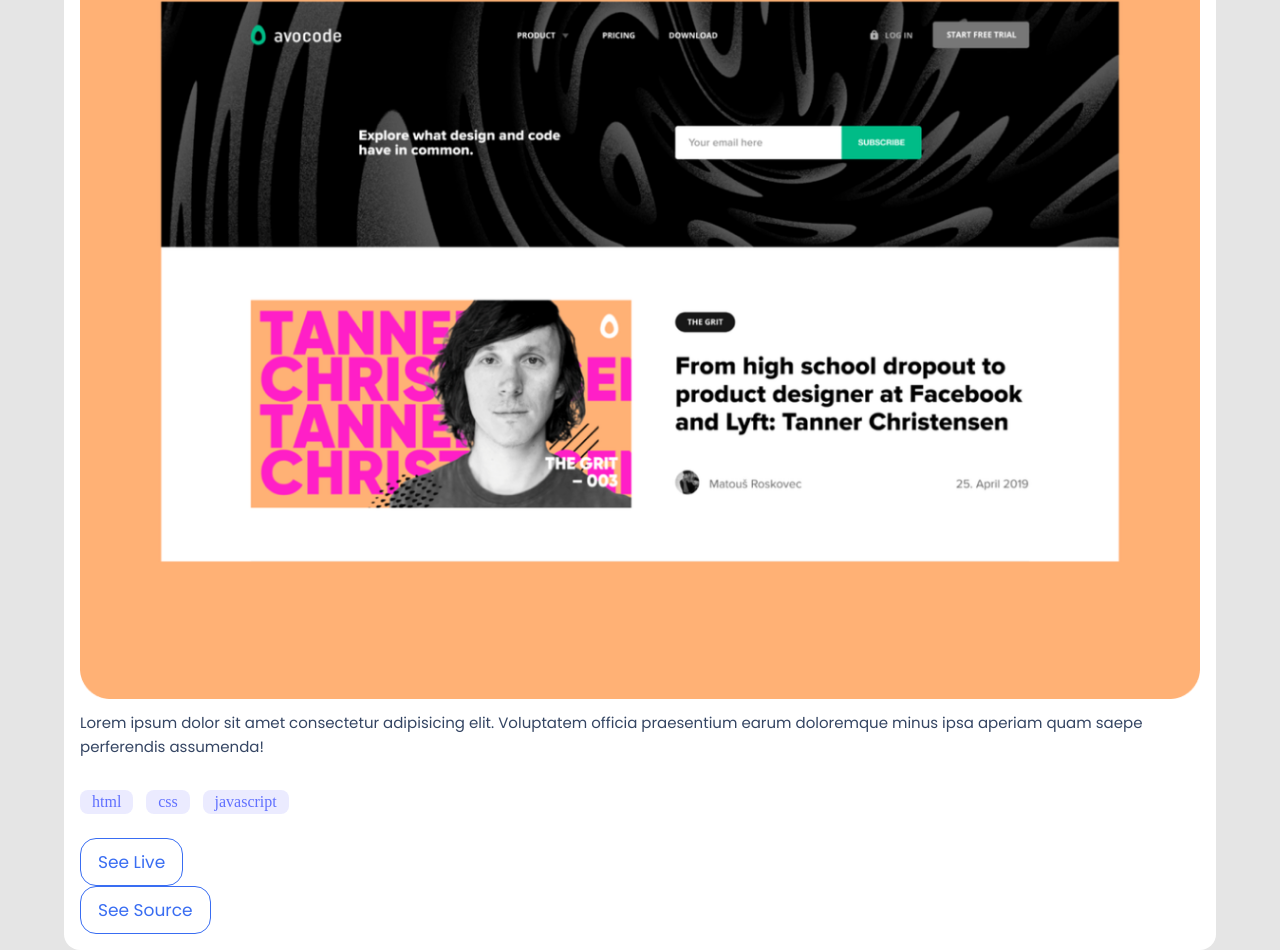
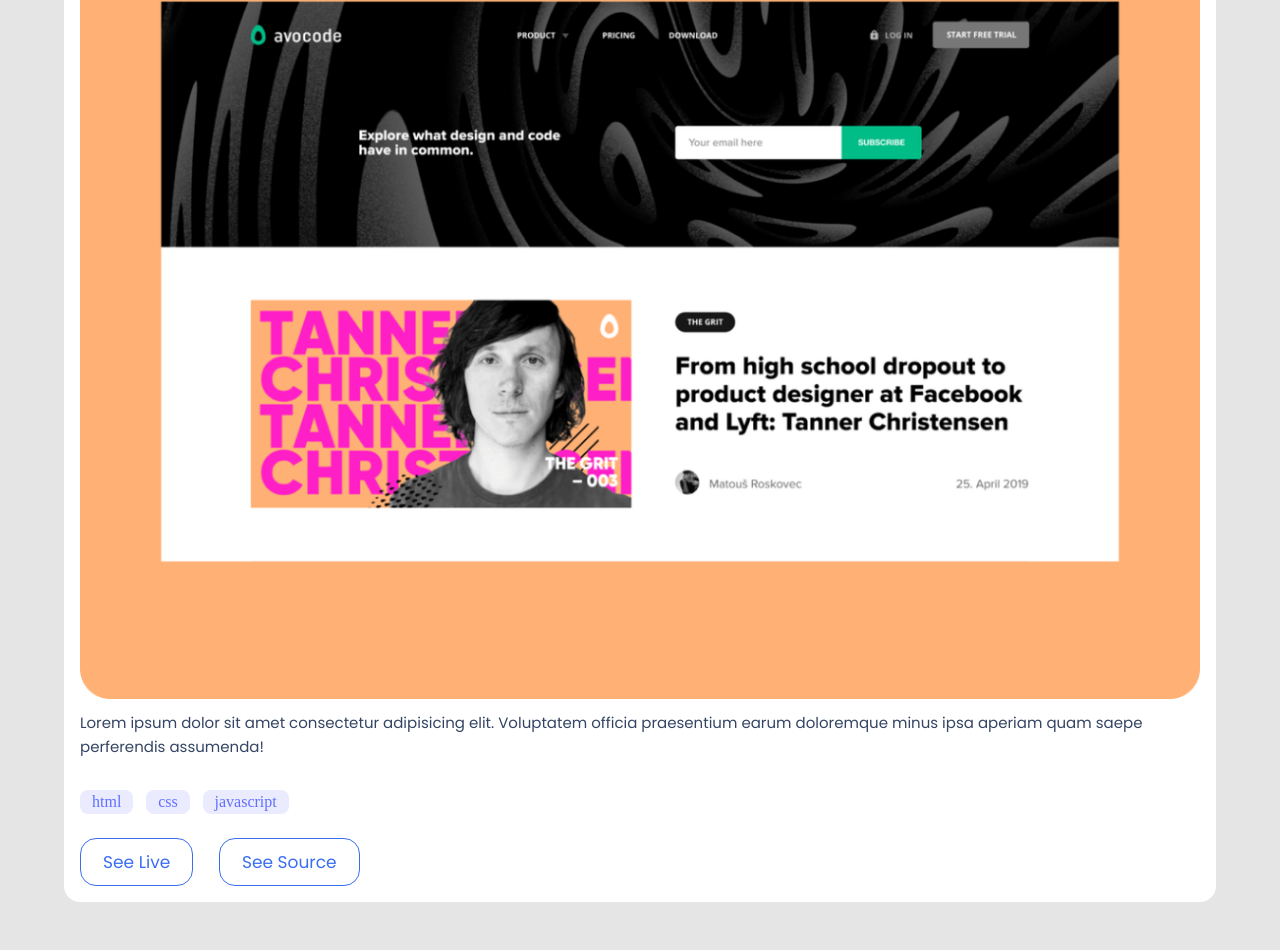
Before and after one commit to michaelamponsah/personal-portfolio, a website with bundled scripts: page index.html in a window 1280 px wide. Shown: the part 4063-5013 px from the top of the page. After the commit the page ends 4965 px from the top, so only its background shows below. Built offline with nearby package versions, Linux system fonts and the light colour scheme; files whose address does not match are found by name.

Commit message:
Add see-live and git svg files

```diff
--- a/css/styles.css
+++ b/css/styles.css
@@ -510,6 +510,15 @@
   line-height: 16px;
 }
 
+.modal--buttons-techs-wrapper :nth-child(2) {
+  display: flex;
+}
+
+.modal--buttons-techs-wrapper :nth-child(2) > button {
+  margin-right: 1.5em;
+  padding: 1.3em;
+}
+
 @media screen and (min-width: 768px) {
   .toolbar .burger-icon {
     display: none;
```
Also changed, not shown: assets/images/github.svg (added), assets/images/see-live.svg (added).
